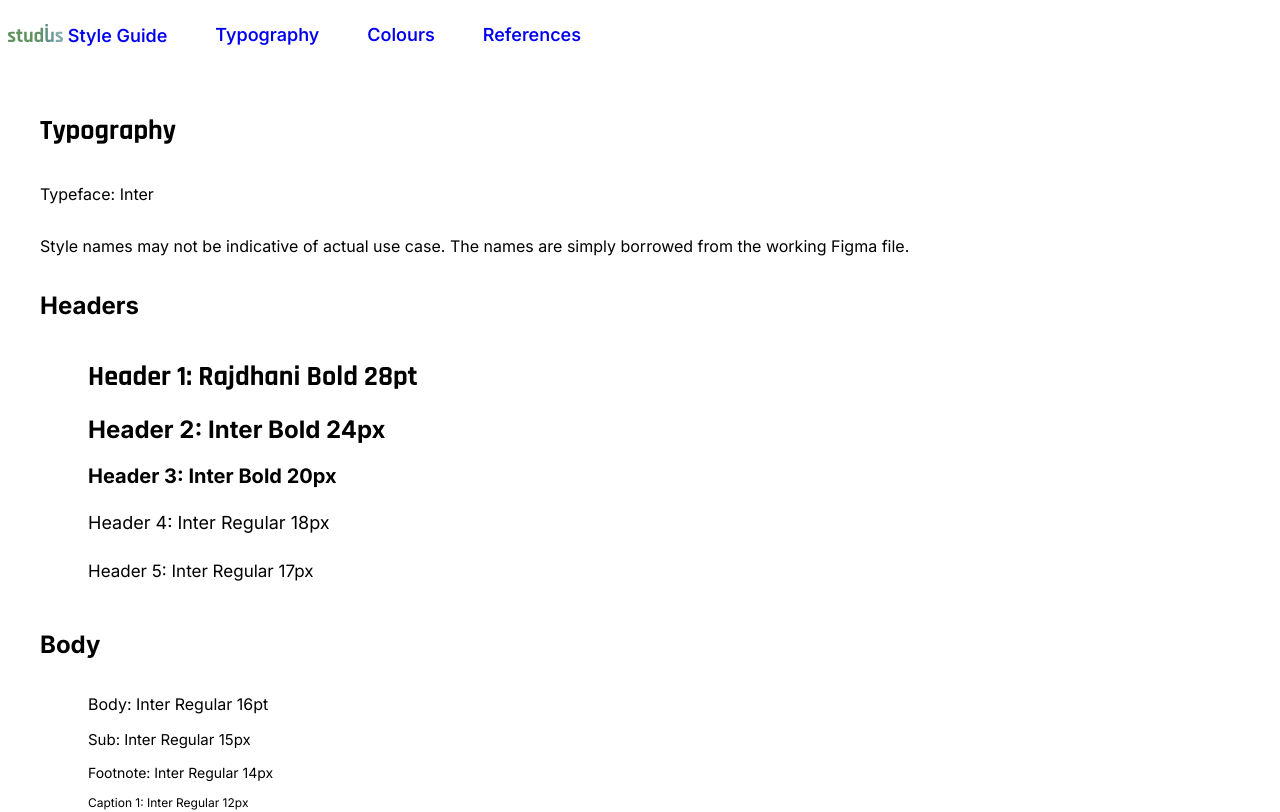
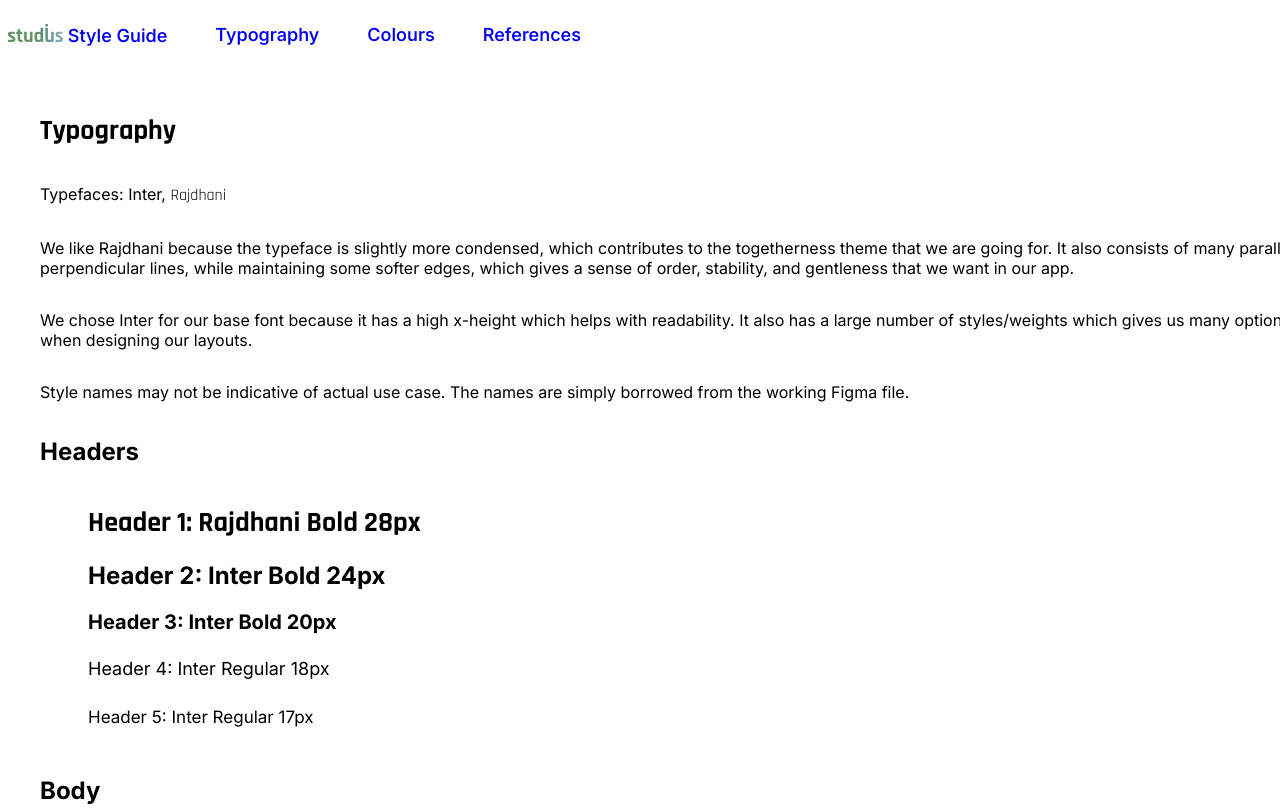
Before and after one commit to yeenathan/studiUs-Style-Guide, a Next.js app: page /typography in a window 1280 px wide. Shown: the top 812 px of the page. Built offline with nearby package versions, Linux system fonts and the light colour scheme.

Commit message:
typography rationale

```diff
--- a/pages/index.js
+++ b/pages/index.js
@@ -20,9 +20,6 @@ export default function Home() {
         <p>We wanted to keep our logo simple while also conveying the idea of collaboration/connection.
           To achieve this, we made minimal changes to our chosen typeface, Rajdhani, by only merging together the <span style={{fontStyle: "italic"}}>I</span> and <span style={{fontStyle: "italic"}}>U</span> in <span style={{fontStyle: "italic"}}>studiUs</span>.
           By "squishing" together <span style={{fontStyle: "italic"}}>I</span> and <span style={{fontStyle: "italic"}}>U</span>, it represents being physically closer between two parties: I and You.</p>
-        <p>We like Rajdhani because the typeface is slightly more condensed, which contributes to the togetherness theme that we are going for.
-          It also consists of many parallel and perpendicular lines, while maintaining some softer edges, which gives a sense of order, stability, and gentleness that we want in our app.
-        </p>
       </main>
     </div>
     </>
--- a/pages/typography.js
+++ b/pages/typography.js
@@ -10,12 +10,18 @@ export default function Typography() {
             <Header/>
             <div className={styles.main}>
                 <h1>Typography</h1>
-                <p>Typeface: Inter</p>
+                <p>Typefaces: Inter, <span style={{fontFamily: "Rajdhani, sans-serif"}}>Rajdhani</span></p>
+                <p>We like Rajdhani because the typeface is slightly more condensed, which contributes to the togetherness theme that we are going for.
+                It also consists of many parallel and perpendicular lines, while maintaining some softer edges, which gives a sense of order, stability, and gentleness that we want in our app.
+                </p>
+                <p>
+                    We chose Inter for our base font because it has a high x-height which helps with readability. It also has a large number of styles/weights which gives us many options to choose from when designing our layouts.
+                </p>
                 <p>Style names may not be indicative of actual use case. The names are simply borrowed from the working Figma file.</p>
                 <h2>Headers</h2>
                 <div className={styles.content}>
                     <ul>
-                        <li><h1>Header 1: Rajdhani Bold 28pt</h1></li>
+                        <li><h1>Header 1: Rajdhani Bold 28px</h1></li>
                         <li><h2>Header 2: Inter Bold 24px</h2></li>
                         <li><h3>Header 3: Inter Bold 20px</h3></li>
                         <li><h4>Header 4: Inter Regular 18px</h4></li>
```
